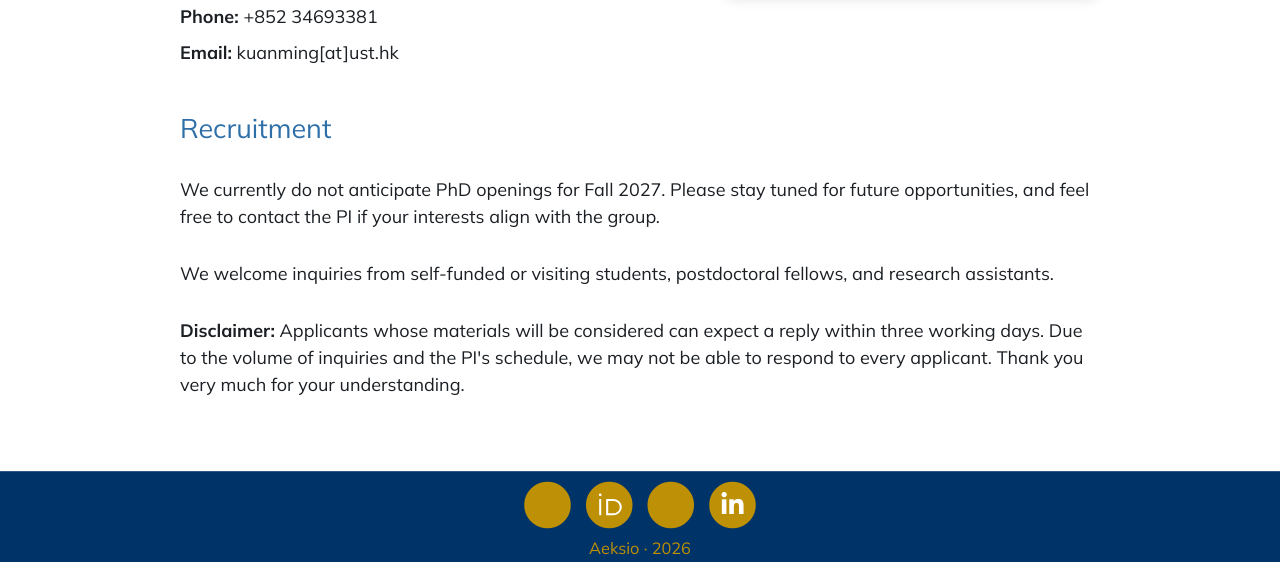
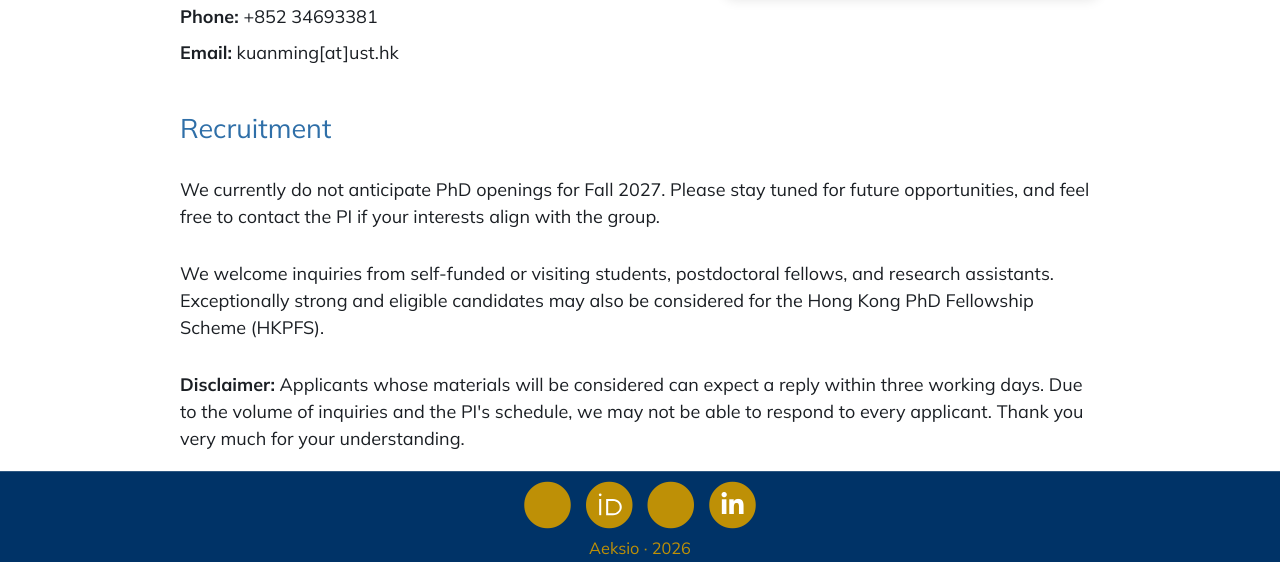
Before and after one commit to YaoKGroup/YaoKGroup.github.io, a Jekyll site: the page built from contact.md, in a window 1280 px wide and 1099 px high, cut to the strip 537-1099 px from the top of the window. Built offline with Jekyll 4.4.1, drawn with Linux system fonts in a browser that asks for light colours; nearby versions of some CDN libraries; some web fonts are replaced; a style sheet for code colours, icons or effects is not loaded.

Commit message:
Mention HKPFS eligibility in recruitment note

```diff
--- a/contact.md
+++ b/contact.md
@@ -46,6 +46,6 @@ permalink: /contact/
 <section class="contact-recruitment" style="margin-top: 2.2rem; line-height: 1.7; font-family: inherit;">
   <h2 style="color: #2F6FA8; font-size: 1.5em; margin-bottom: 0.7rem; font-family: inherit;">Recruitment</h2>
   <p>We currently do not anticipate PhD openings for Fall 2027. Please stay tuned for future opportunities, and feel free to contact the PI if your interests align with the group.</p>
-  <p>We welcome inquiries from self-funded or visiting students, postdoctoral fellows, and research assistants.</p>
+  <p>We welcome inquiries from self-funded or visiting students, postdoctoral fellows, and research assistants. Exceptionally strong and eligible candidates may also be considered for the Hong Kong PhD Fellowship Scheme (HKPFS).</p>
   <p><strong>Disclaimer:</strong> Applicants whose materials will be considered can expect a reply within three working days. Due to the volume of inquiries and the PI's schedule, we may not be able to respond to every applicant. Thank you very much for your understanding.</p>
 </section>
```
